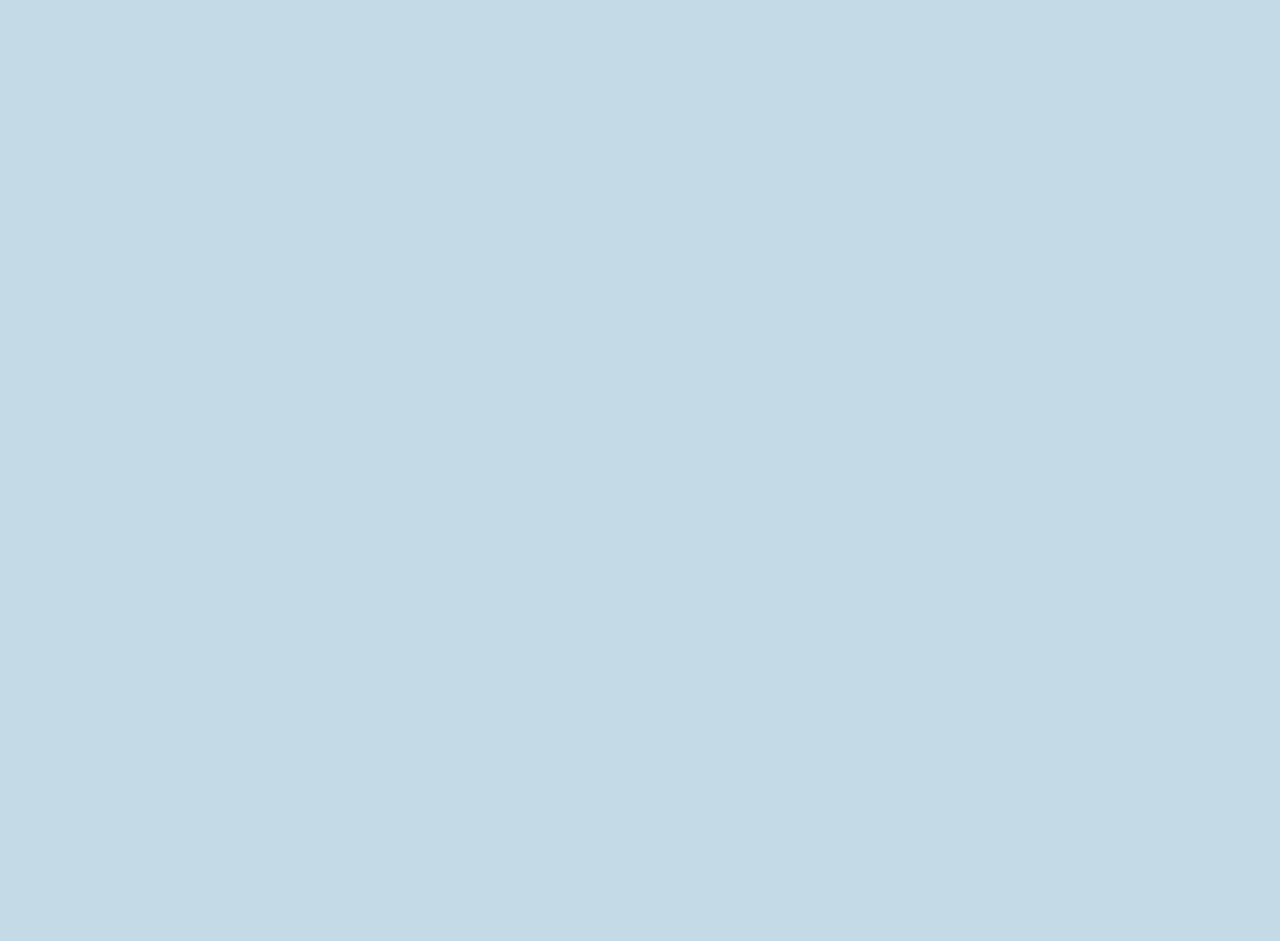
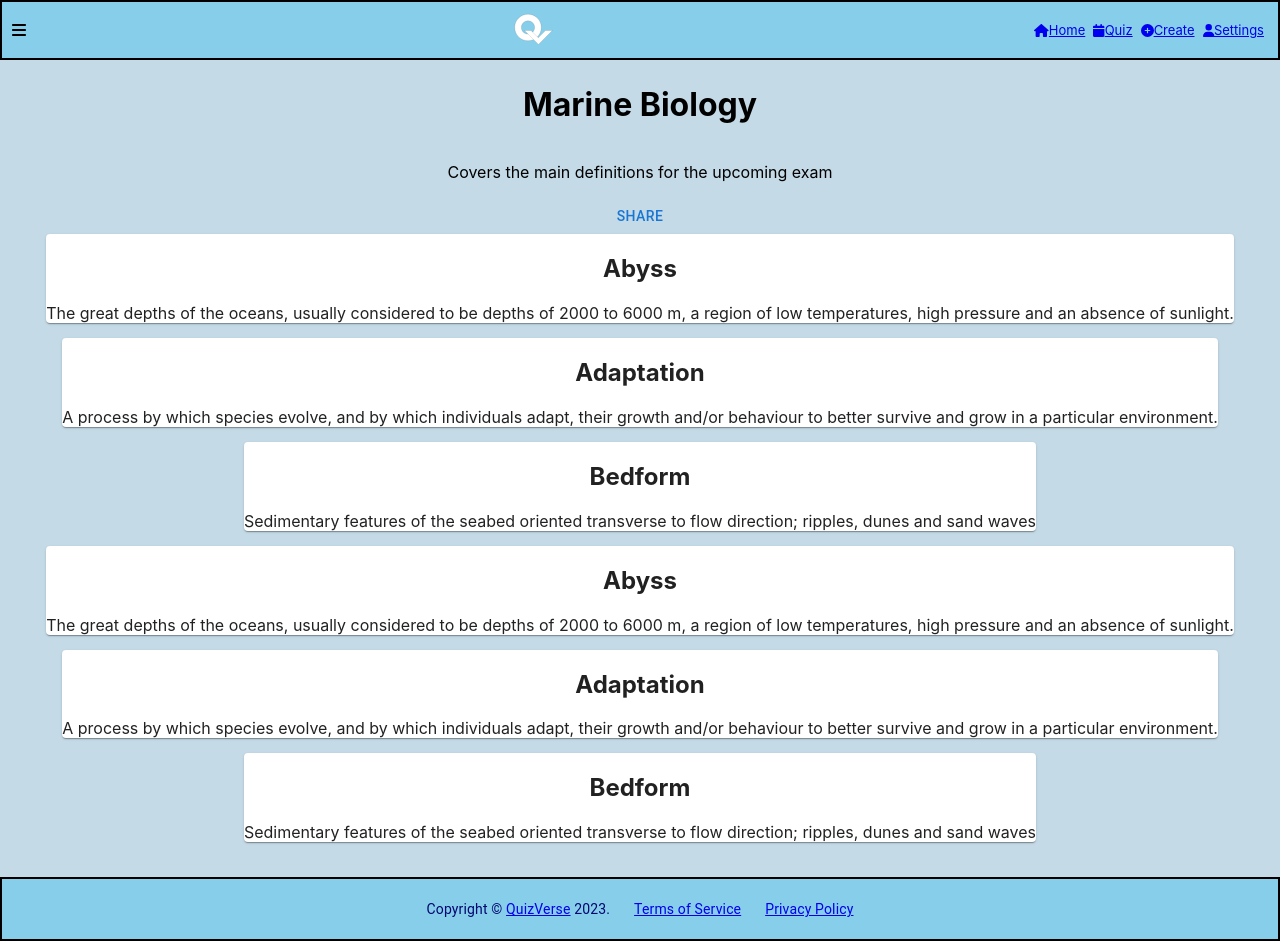
Before and after one commit to agiledev-students-spring2023/final-project-quizverse, a React (Create React App) app in the folder front-end/: page /view/1 in a window 1280 px wide. Before the commit this address had no page. Before the commit the page ends 800 px from the top, so only its background shows below. Built offline with nearby package versions, Linux system fonts and the light colour scheme; no server answers.

Commit message:
update to view/edit page naming

```diff
--- a/front-end/src/App.js
+++ b/front-end/src/App.js
@@ -13,9 +13,9 @@ import Privacy from './components/Privacy/Privacy';
 import CreateSet from './components/CreateSet/CreateSet';
 import FlashcardSets from './components/FlashcardSets/FlashcardSets';
 import Settings from './components/Settings/Settings';
-import FullScreenFlashcardSet from './components/FullScreenFlashcardSet/FullScreenFlashcardSet';
 import StudyStats from './components/StudyStats/StudyStats';
 import EditSet from './components/EditSet/EditSet';
+import ViewSet from './components/ViewSet/ViewSet';
 
 const theme = createTheme({
   palette: {
@@ -52,7 +52,7 @@ const App = (props) => {
             <Route path="/create-set" element={<CreateSet />} />
             <Route path="/flashcards" element={<FlashcardSets />} />
             <Route path="/settings" element={<Settings />} />
-            <Route path="/flashcard-set/:id" element={<FullScreenFlashcardSet />} />
+            <Route path="/view/:id" element={<ViewSet />} />
             <Route path="/study-stats" element={<StudyStats />} />
             <Route path="/edit-set/:id" element={<EditSet />} />
           </Route>
--- a/front-end/src/components/Layout/Layout.js
+++ b/front-end/src/components/Layout/Layout.js
@@ -1,5 +1,5 @@
 import './Layout.css';
-import Header from '../Header/Header';
+import Header from './Header/Header';
 import Footer from './Footer/Footer';
 import { Outlet } from 'react-router-dom';
 
--- a/front-end/src/components/FullScreenFlashcardSet/FullScreenFlashcardSet.js
+++ b/front-end/src/components/ViewSet/ViewSet.js
@@ -1,9 +1,8 @@
 import React from 'react';
-
 import { createTheme, ThemeProvider } from '@mui/material/styles';
 import Card from '@mui/material/Card';
 import { useState, useEffect, useMemo } from 'react';
-import styles from './FullScreenFlashcardSet.module.css';
+import styles from './ViewSet.module.css';
 import Button from '@mui/material/Button';
 
 function FullScreenFlashcardSet() {
```
Also changed, not shown: front-end/src/components/ViewSet/ViewSet.module.css (renamed from front-end/src/components/FullScreenFlashcardSet/FullScreenFlashcardSet.module.css).
